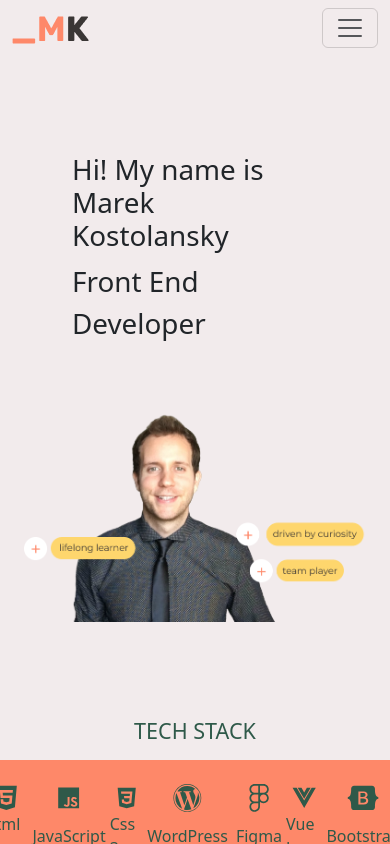
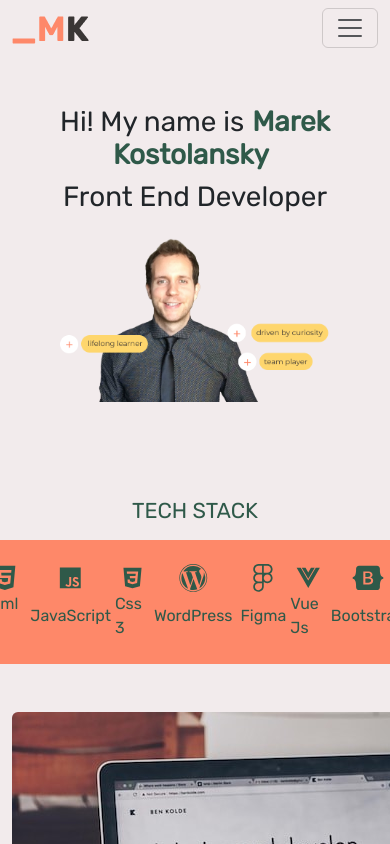
Before and after one commit to maderi21/porfolio, a React (Create React App) app: page / in a window 390 px wide. Shown: the top 844 px of the page. Built offline with nearby package versions, Linux system fonts and the light colour scheme.

Commit message:
Header responsive

```diff
--- a/public/index.html
+++ b/public/index.html
@@ -9,35 +9,23 @@
       name="description"
       content="Web site created using create-react-app"
     />
-    <link rel="apple-touch-icon" href="%PUBLIC_URL%/logo192.png" />
-    <!--
-      manifest.json provides metadata used when your web app is installed on a
-      user's mobile device or desktop. See https://developers.google.com/web/fundamentals/web-app-manifest/
-    -->
-    <link rel="manifest" href="%PUBLIC_URL%/manifest.json" />
-    <!--
-      Notice the use of %PUBLIC_URL% in the tags above.
-      It will be replaced with the URL of the `public` folder during the build.
-      Only files inside the `public` folder can be referenced from the HTML.
 
-      Unlike "/favicon.ico" or "favicon.ico", "%PUBLIC_URL%/favicon.ico" will
-      work correctly both with client-side routing and a non-root public URL.
-      Learn how to configure a non-root public URL by running `npm run build`.
-    -->
-    <title>React App</title>
+    <link rel="preconnect" href="https://fonts.gstatic.com" crossorigin />
+    <link
+      href="https://fonts.googleapis.com/css2?family=Rubik:wght@300;400&display=swap"
+      rel="stylesheet"
+    />
+
+    <style>
+      * {
+        font-family: "Rubik", sans-serif;
+      }
+    </style>
+
+    <title>MADERI</title>
   </head>
   <body>
     <noscript>You need to enable JavaScript to run this app.</noscript>
     <div id="root"></div>
-    <!--
-      This HTML file is a template.
-      If you open it directly in the browser, you will see an empty page.
-
-      You can add webfonts, meta tags, or analytics to this file.
-      The build step will place the bundled scripts into the <body> tag.
-
-      To begin the development, run `npm start` or `yarn start`.
-      To create a production bundle, use `npm run build` or `yarn build`.
-    -->
   </body>
 </html>
--- a/src/components/Header.jsx
+++ b/src/components/Header.jsx
@@ -1,25 +1,23 @@
 import React from "react";
-import { Col, Container, Row, Image } from "react-bootstrap";
 import hero from "../images/hero.png";
 
 const Header = () => {
   return (
-    <section className="bg-primary">
-      <Container className="py-5 ">
-        <Row>
-          <Col sm={7} className="d-flex align-items-center">
-            <Row className="mx-5 py-5">
-              <h1 className="display-2 fs-1">
-                Hi! My name is Marek Kostolansky
-              </h1>
-              <p className="fs-1 m-0">Front End Developer</p>
-            </Row>
-          </Col>
-          <Col sm={5}>
-            <Image src={hero} className="container " />
-          </Col>
-        </Row>
-      </Container>
+    <section class="p-5">
+      <div class="container">
+        <div class="row align-items-center justify-content-between">
+          <div class="col-md text-center">
+            <h1 className="">
+              Hi! My name is
+              <span className="text-dark fw-bold mx-2">Marek Kostolansky</span>
+            </h1>
+            <h1>Front End Developer</h1>
+          </div>
+          <div class="col-md">
+            <img className="img-fluid" src={hero} alt="" />
+          </div>
+        </div>
+      </div>
     </section>
   );
 };
--- a/src/components/TechStack.jsx
+++ b/src/components/TechStack.jsx
@@ -8,45 +8,40 @@ import { Col, Row } from "react-bootstrap";
 const TechStack = () => {
   return (
     <div className="bg-secondary text-dark m-0 ">
-      <Col
-        xm={12}
-        md={6}
-        xl={7}
-        className="container d-flex justify-content-center p-2"
-      >
-        <Row>
+      <Col className="container d-flex justify-content-center p-2 md-2 sm-3">
+        <Row className="md-2">
           <FaReact className=" fs-1 mx-1 mt-3" />
           <p className="d-flex justify-content-center mx-1">React</p>
         </Row>
-        <Row>
+        <Row className="md-2">
           <FaHtml5 className=" fs-1 mx-1 mt-3" />
           <p className="d-flex justify-content-center mx-1">Html 5</p>
         </Row>
-        <Row>
+        <Row className="md-2">
           <BiLogoJavascript className=" fs-1 mx-1 mt-3" />
           <p className="d-flex justify-content-center mx-1">JavaScript</p>
         </Row>
-        <Row>
+        <Row className="md-2">
           <BiLogoCss3 className=" fs-1 mx-1 mt-3" />
           <p className="d-flex justify-content-center mx-1">Css 3</p>
         </Row>
-        <Row>
+        <Row className="md-2">
           <BsWordpress className=" fs-1 mx-1 mt-3" />
           <p className="d-flex justify-content-center mx-1">WordPress</p>
         </Row>
-        <Row>
+        <Row className="md-2">
           <SiFigma className=" fs-1 mx-1 mt-3" />
           <p className="d-flex justify-content-center mx-1">Figma</p>
         </Row>
-        <Row>
+        <Row className="md-2">
           <BiLogoVuejs className=" fs-1 mx-1 mt-3" />
           <p className="d-flex justify-content-center mx-1">Vue Js</p>
         </Row>
-        <Row>
+        <Row className="md-2">
           <FaBootstrap className=" fs-1 mx-1 mt-3" />
           <p className="d-flex justify-content-center mx-1">Bootstrap</p>
         </Row>
-        <Row>
+        <Row className="md-2">
           <BsGithub className=" fs-1 mx-1 mt-3" />
           <p className="d-flex justify-content-center mx-1">Github</p>
         </Row>
```
Also changed, not shown: public/manifest.json (deleted), public/robots.txt (deleted).
